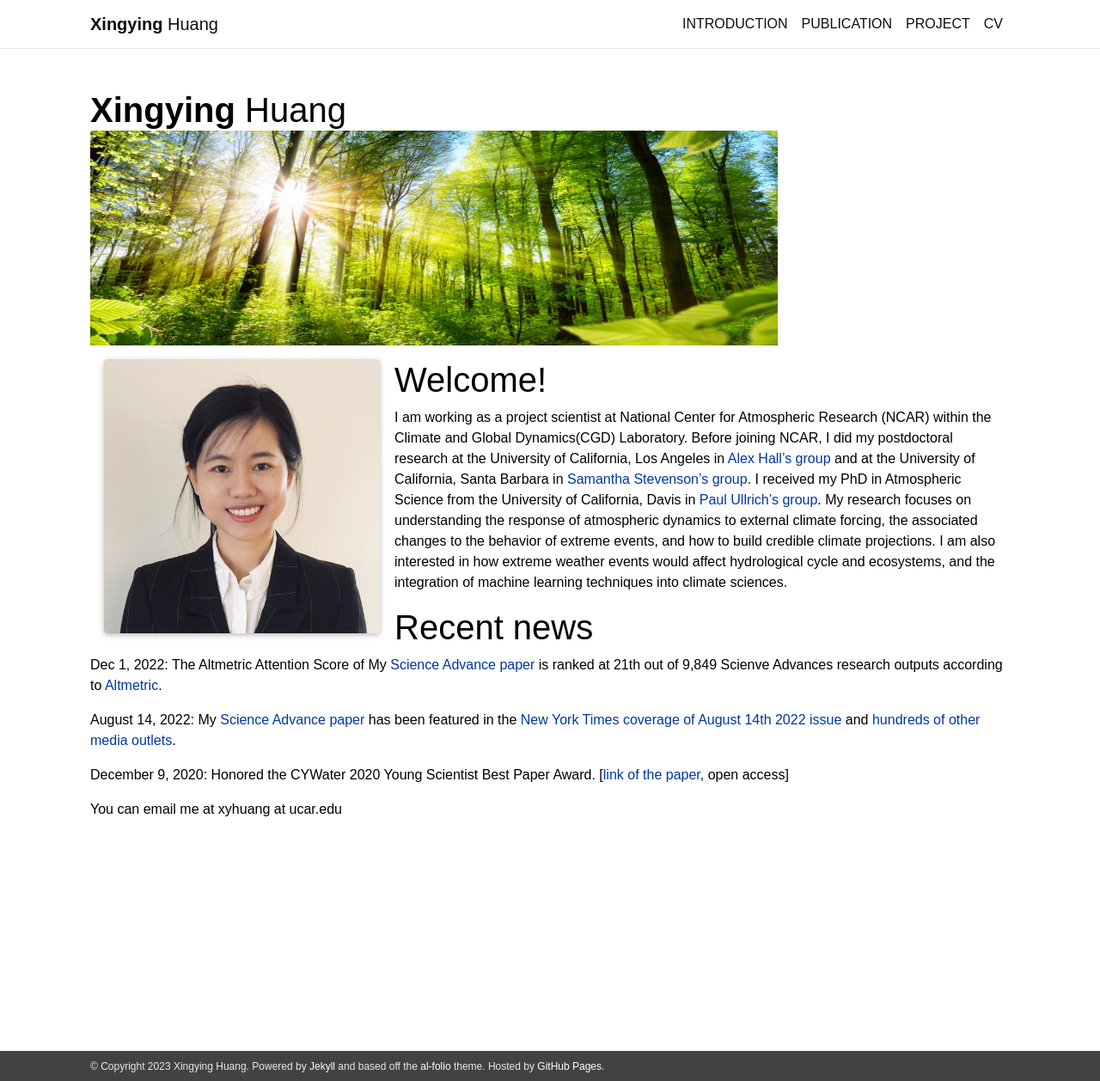
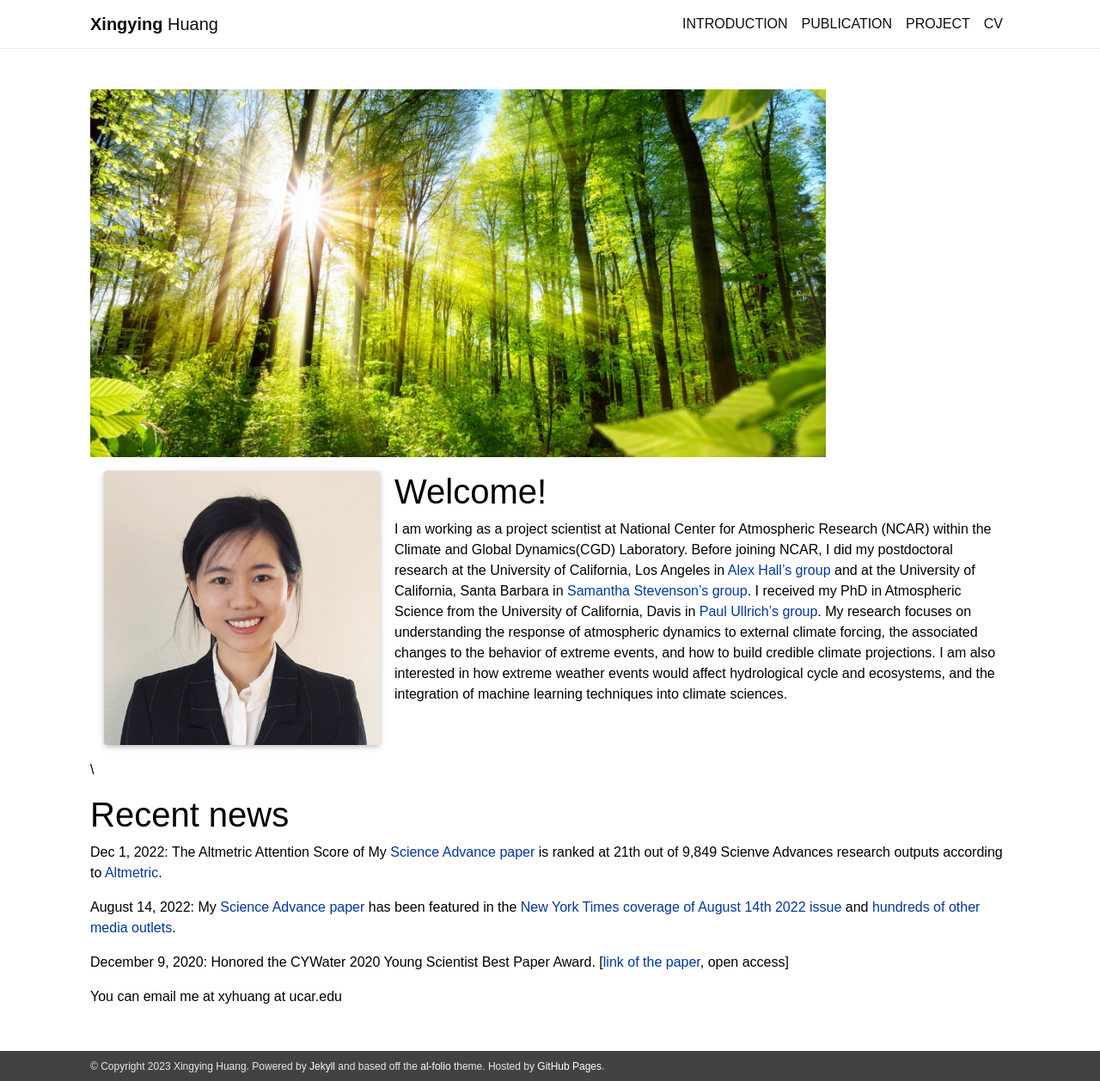
Before and after one commit to Xingyhuang/new_xingyhuang.github.io, a Jekyll site: the page built from _pages/about.md, in a window 1280 px wide and 1258 px high. Shown: the whole window at 86% size. Built offline with Jekyll 4.4.1, drawn with Linux system fonts in a browser that asks for light colours; nearby versions of some CDN libraries; a style sheet for code colours, icons or effects is not loaded.

Commit message:
update header

```diff
--- a/_layouts/about.html
+++ b/_layouts/about.html
@@ -6,8 +6,8 @@ layout: default
 
   <header class="post-header">
     <h1 class="post-title">
-     {% if site.title == blank %}{{ site.title }}{% else %}<span class="font-weight-bold">{{ site.first_name }}</span> {{ site.middle_name }}  {{ site.last_name }}{% endif %}
-     <img src="../assets/img/home_image.jpg" height="250" width="800">
+     <!-- {% if site.title == blank %}{{ site.title }}{% else %}<span class="font-weight-bold">{{ site.first_name }}</span> {{ site.middle_name }}  {{ site.last_name }}{% endif %} -->
+     <img src="../assets/img/home_image.jpg" height="10%" width="80%">
     </h1>
      <p class="desc">{{ page.description }}</p>
   </header>
--- a/_pages/about.md
+++ b/_pages/about.md
@@ -23,6 +23,9 @@ selected_papers: false # includes a list of papers marked as "selected={true}"
 I am working as a project scientist at National Center for Atmospheric Research (NCAR) within the Climate and Global Dynamics(CGD) Laboratory. Before joining NCAR, I did my postdoctoral research at the University of California, Los Angeles in [Alex Hall's group](https://dept.atmos.ucla.edu/alexhall/home) and at the University of California, Santa Barbara in [Samantha Stevenson's group](https://www.samanthalstevenson.com/). I received my PhD in Atmospheric Science from the University of California, Davis in [Paul Ullrich's group](https://climate.ucdavis.edu/). My research focuses on understanding the response of atmospheric dynamics to external climate forcing, the associated changes to the behavior of extreme events, and how to build credible climate projections. I am also interested in how extreme weather events would affect hydrological cycle and ecosystems, and the integration of machine learning techniques into climate sciences.
 
 
+\
+\
+\
 
 
 # Recent news
```
